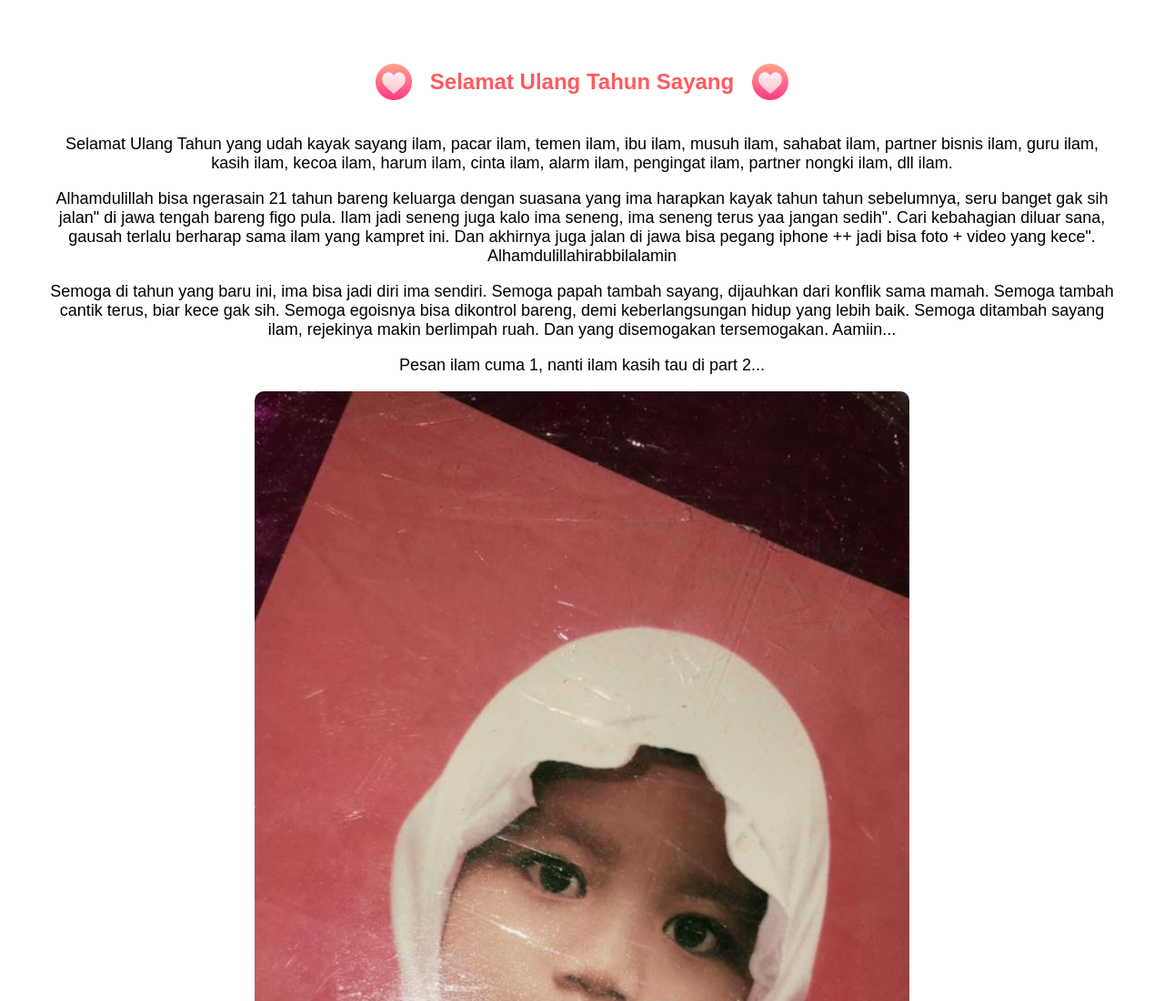
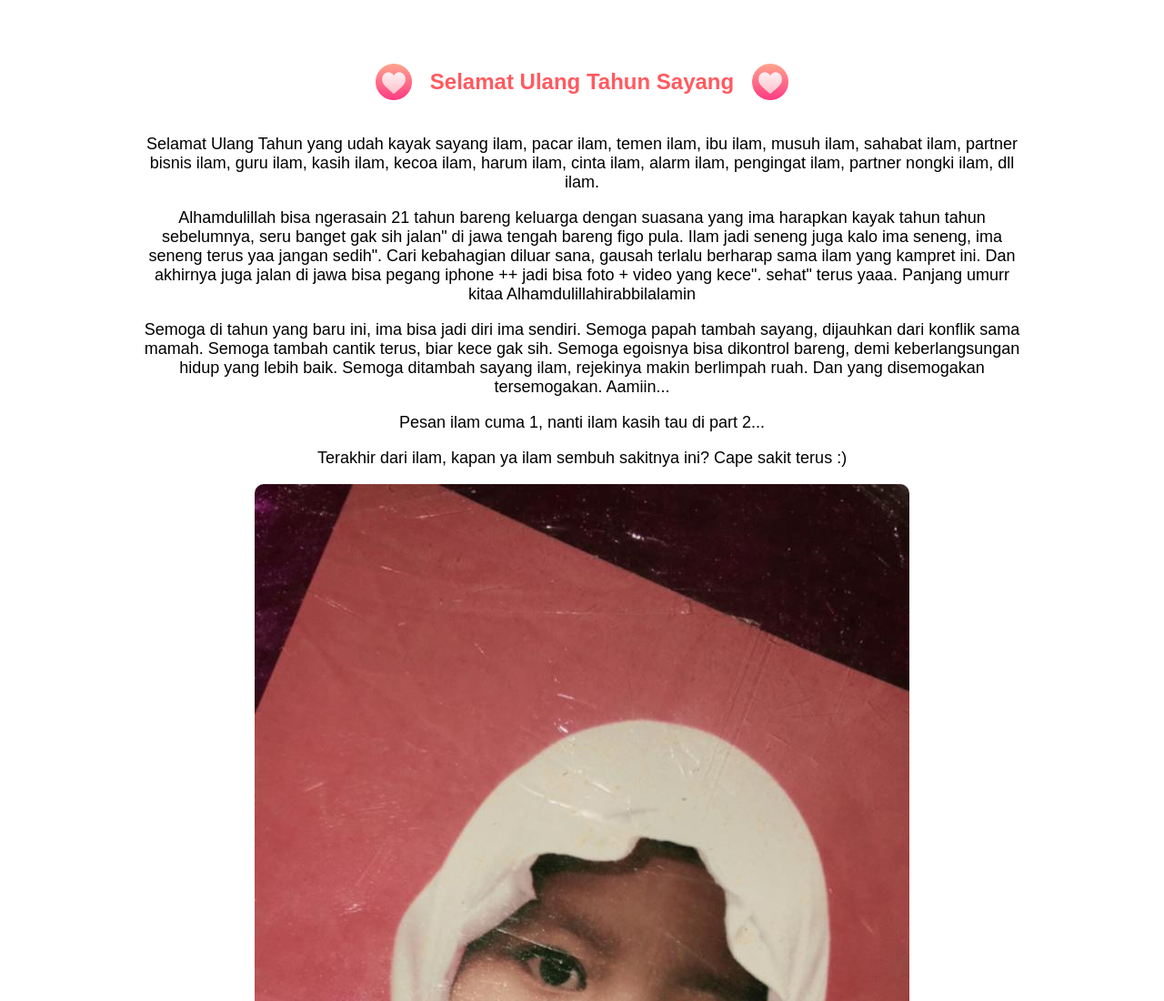
Before and after one commit to ilhamrhmddni/hbd-ima, a plain HTML site: page index.html in a window 1280 px wide. Shown: the top 1100 px of the page at 91% size. Drawn offline with Linux system fonts and the light colour scheme.

Commit message:
ubah teks

```diff
--- a/index.html
+++ b/index.html
@@ -18,6 +18,8 @@
 
       p {
         font-size: 18px;
+        padding-right: 100px;
+        padding-left: 100px;
       }
 
       .foto {
@@ -55,8 +57,8 @@
       jawa tengah bareng figo pula. Ilam jadi seneng juga kalo ima seneng, ima
       seneng terus yaa jangan sedih". Cari kebahagian diluar sana, gausah
       terlalu berharap sama ilam yang kampret ini. Dan akhirnya juga jalan di
-      jawa bisa pegang iphone ++ jadi bisa foto + video yang kece".
-      Alhamdulillahirabbilalamin
+      jawa bisa pegang iphone ++ jadi bisa foto + video yang kece". sehat" terus
+      yaaa. Panjang umurr kitaa Alhamdulillahirabbilalamin
     </p>
     <p>
       Semoga di tahun yang baru ini, ima bisa jadi diri ima sendiri. Semoga
@@ -67,6 +69,9 @@
       Aamiin...
     </p>
     <p>Pesan ilam cuma 1, nanti ilam kasih tau di part 2...</p>
+    <p>
+      Terakhir dari ilam, kapan ya ilam sembuh sakitnya ini? Cape sakit terus :)
+    </p>
     <img class="foto" src="ima.jpeg" alt="Ucapan Selamat Ulang Tahun" />
   </body>
 </html>
```
